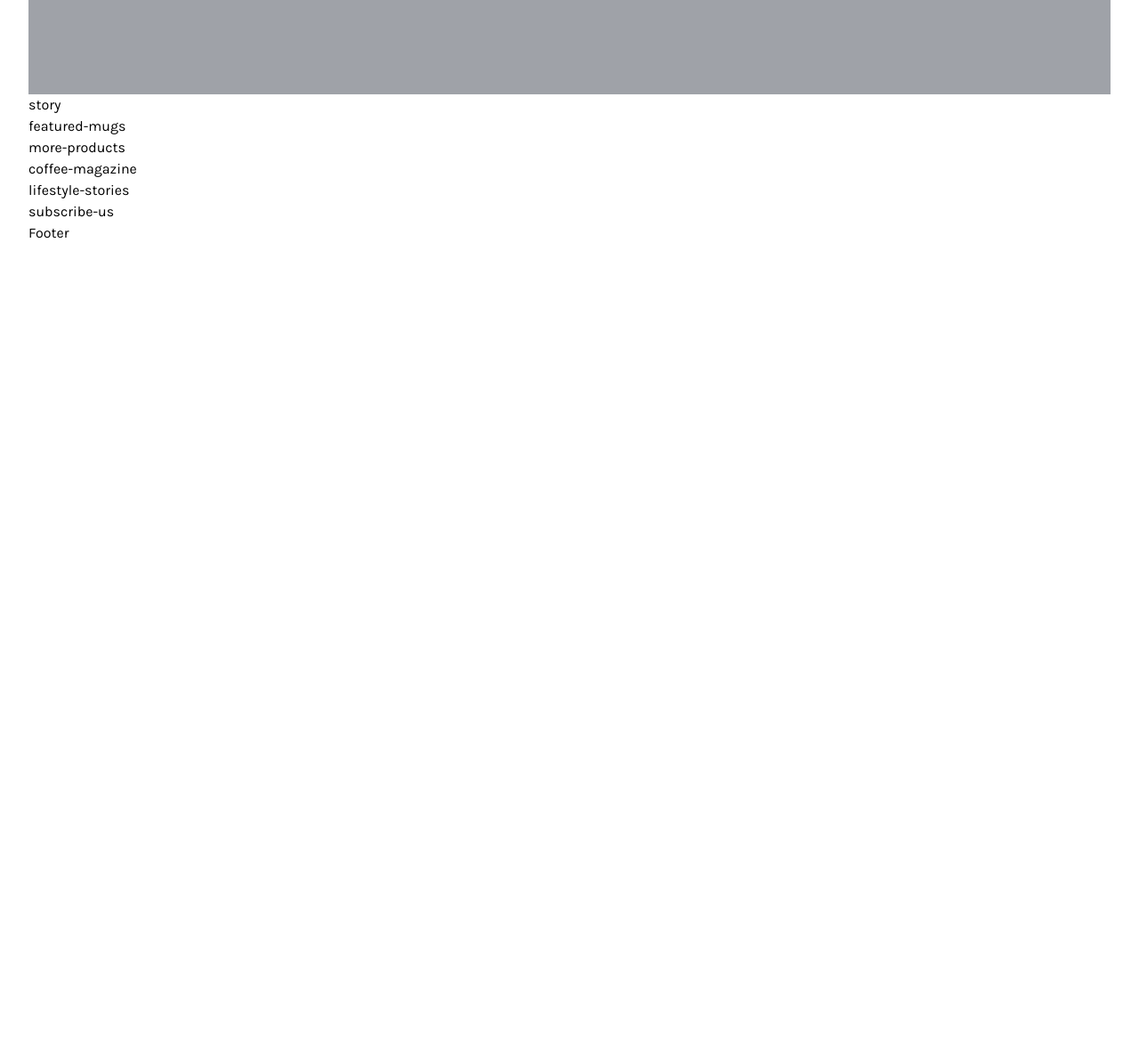
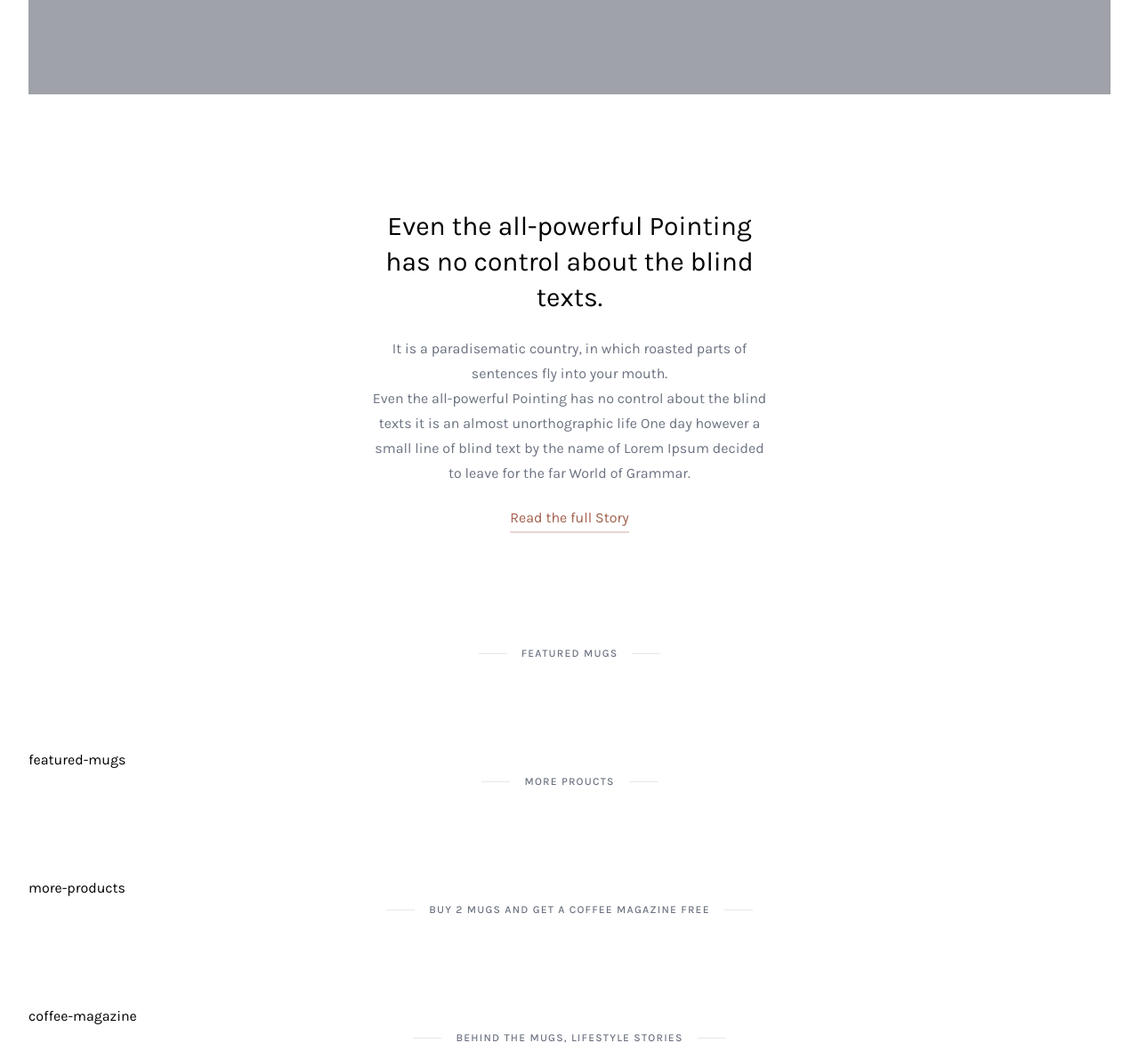
Before and after one commit to ntt18082001/learn-tailwindcss, a website: page public/index.html in a window 1280 px wide. Shown: the part 500-1681 px from the top of the page at 89% size. Before the commit the page ends 800 px from the top, so only its background shows below. Drawn offline with nearby package versions, Linux system fonts and the light colour scheme; files that its build step writes are made by us from their sources.

Commit message:
Add story and subheadline

```diff
--- a/public/index.html
+++ b/public/index.html
@@ -3,20 +3,31 @@
   <head>
     <meta charset="UTF-8" />
     <meta name="viewport" content="width=device-width, initial-scale=1.0" />
-    <link rel="icon" href="./img/favicon/icons8-favorite-48.png" type="image/x-icon" />
+    <link
+      rel="icon"
+      href="./img/favicon/icons8-favorite-48.png"
+      type="image/x-icon"
+    />
     <title>Tien Si</title>
     <link href="./output.css" type="text/css" rel="stylesheet" />
     <script src="./main.js" type="text/javascript" async></script>
   </head>
   <body>
     <div id="root">
-      <div class="content-wrapper font-Karla max-w-screen-2xl text-base mx-auto px-8">
+      <div
+        class="content-wrapper font-Karla max-w-screen-2xl text-base mx-auto px-8"
+      >
         <header class="py-6 mx-auto">
           <nav class="flex flex-row justify-between items-center relative">
-            <div class="logo basis-2/6 text-center text-xl font-semibold cursor-pointer">
+            <div
+              class="logo basis-2/6 text-center text-xl font-semibold cursor-pointer"
+            >
               CoffeeStyle.
             </div>
-            <ul id="ts-top-menu" class="basis-3/6 hidden lg:flex lg:items-center lg:justify-end lg:gap-8 uppercase text-sm text-gray-500 font-medium">
+            <ul
+              id="ts-top-menu"
+              class="basis-3/6 hidden lg:flex lg:items-center lg:justify-end lg:gap-8 uppercase text-sm text-gray-500 font-medium"
+            >
               <li class="ts-top-menu-item ts-top-menu-item-active">
                 <a href="#" class="">Home</a>
               </li>
@@ -36,34 +47,71 @@
                 <a href="#" class="">StyleGuide</a>
               </li>
             </ul>
-            <ul class="basis-3/6 lg:basis-1/6 flex justify-end lg:justify-start items-center ml-16 uppercase text-sm text-gray-500 font-medium">
+            <ul
+              class="basis-3/6 lg:basis-1/6 flex justify-end lg:justify-start items-center ml-16 uppercase text-sm text-gray-500 font-medium"
+            >
               <li class="">
                 <a href="#" class="flex items-center">
-                  <svg xmlns="http://www.w3.org/2000/svg" fill="none" viewBox="0 0 24 24" stroke-width="1.5" stroke="currentColor" class="ts-icon">
-                    <path stroke-linecap="round" stroke-linejoin="round" d="M15.75 10.5V6a3.75 3.75 0 10-7.5 0v4.5m11.356-1.993l1.263 12c.07.665-.45 1.243-1.119 1.243H4.25a1.125 1.125 0 01-1.12-1.243l1.264-12A1.125 1.125 0 015.513 7.5h12.974c.576 0 1.059.435 1.119 1.007zM8.625 10.5a.375.375 0 11-.75 0 .375.375 0 01.75 0zm7.5 0a.375.375 0 11-.75 0 .375.375 0 01.75 0z" />
+                  <svg
+                    xmlns="http://www.w3.org/2000/svg"
+                    fill="none"
+                    viewBox="0 0 24 24"
+                    stroke-width="1.5"
+                    stroke="currentColor"
+                    class="ts-icon"
+                  >
+                    <path
+                      stroke-linecap="round"
+                      stroke-linejoin="round"
+                      d="M15.75 10.5V6a3.75 3.75 0 10-7.5 0v4.5m11.356-1.993l1.263 12c.07.665-.45 1.243-1.119 1.243H4.25a1.125 1.125 0 01-1.12-1.243l1.264-12A1.125 1.125 0 015.513 7.5h12.974c.576 0 1.059.435 1.119 1.007zM8.625 10.5a.375.375 0 11-.75 0 .375.375 0 01.75 0zm7.5 0a.375.375 0 11-.75 0 .375.375 0 01.75 0z"
+                    />
                   </svg>
                   <span class="mx-2">Cart</span>
-                  <span class="ts-badge-circle bg-orange-400 text-white">1</span>
+                  <span class="ts-badge-circle bg-orange-400 text-white"
+                    >1</span
+                  >
                 </a>
               </li>
             </ul>
-            <div class="basis-1/6 lg:hidden flex items-center cursor-pointer px-3 sm:px-8">
-              <svg id="ts-toggle-top-menu-icon" xmlns="http://www.w3.org/2000/svg" fill="none" viewBox="0 0 24 24" stroke-width="1.5" stroke="currentColor" class="ts-icon">
-                <path stroke-linecap="round" stroke-linejoin="round" d="M3.75 6.75h16.5M3.75 12h16.5m-16.5 5.25h16.5" />
+            <div
+              class="basis-1/6 lg:hidden flex items-center cursor-pointer px-3 sm:px-8"
+            >
+              <svg
+                id="ts-toggle-top-menu-icon"
+                xmlns="http://www.w3.org/2000/svg"
+                fill="none"
+                viewBox="0 0 24 24"
+                stroke-width="1.5"
+                stroke="currentColor"
+                class="ts-icon"
+              >
+                <path
+                  stroke-linecap="round"
+                  stroke-linejoin="round"
+                  d="M3.75 6.75h16.5M3.75 12h16.5m-16.5 5.25h16.5"
+                />
               </svg>
             </div>
           </nav>
         </header>
         <main>
-          <div class="slider h-[530px] bg-[url('./img/slider-bg.jpg')] bg-cover bg-no-repeat bg-bottom">
-            <div class="w-full h-full flex justify-center items-center bg-gray-900 bg-opacity-40">
+          <div
+            class="slider h-[530px] bg-[url('./img/slider-bg.jpg')] bg-cover bg-no-repeat bg-bottom"
+          >
+            <div
+              class="w-full h-full flex justify-center items-center bg-gray-900 bg-opacity-40"
+            >
               <div class="mx-16 text-white text-center">
                 <div class="uppercase mb-6">Best Place To Buy Coffee</div>
                 <div class="font-medium text-5xl mb-6">Coffee Mugs</div>
-                <div class="font-medium text-lg mb-8">The most versatile furniture system ever created. Designed to fit your life, made to move and grow.</div>
+                <div class="font-medium text-lg mb-8">
+                  The most versatile furniture system ever created. Designed to
+                  fit your life, made to move and grow.
+                </div>
                 <div class="flex justify-center">
-                  <div class="uppercase bg-white text-gray-900 w-max tracking-tighter py-4 px-8 text-sm font-semibold cursor-pointer
-                    hover:bg-opacity-95">
+                  <div
+                    class="uppercase bg-white text-gray-900 w-max tracking-tighter py-4 px-8 text-sm font-semibold cursor-pointer hover:bg-opacity-95"
+                  >
                     Explore Our Products
                   </div>
                 </div>
@@ -71,14 +119,61 @@
             </div>
           </div>
           <!-- End slider -->
-          <div class="story">story</div>
+          <div class="story">
+            <div class="w-full h-full flex justify-center items-center">
+              <div class="px-4 sm:px-16 md:p-32 lg:px-64 xl:px-96 py-32 text-center">
+                <div class="text-3xl mb-6 leading-10">
+                  Even the all-powerful Pointing has no control about the blind
+                  texts.
+                </div>
+                <div class="text-gray-500 leading-7 mb-6">
+                  It is a paradisematic country, in which roasted parts of
+                  sentences fly into your mouth.<br>Even the all-powerful Pointing
+                  has no control about the blind texts it is an almost
+                  unorthographic life One day however a small line of blind text
+                  by the name of Lorem Ipsum decided to leave for the far World
+                  of Grammar.
+                </div>
+                <div class="">
+                  <a
+                    href="#"
+                    class="text-coffee-400 hover:text-coffee-600 relative after:absolute after:-bottom-2 after:left-0 after:bg-coffee-50 hover:after:bg-coffee-200
+                    after:h-0.5 after:w-full after:transition-all after:ease-in-out after:duration-400"
+                    >Read the full Story</a
+                  >
+                </div>
+              </div>
+            </div>
+          </div>
           <!-- End story -->
-          <div class="featured-mugs">featured-mugs</div>
+          <div class="ts-subheadline">
+            <div class="ts-subheadline-deco-line"></div>
+            <div class="ts-subheadline-label">Featured Mugs</div>
+            <div class="ts-subheadline-deco-line"></div>
+          </div>
+          <div class="featured-mugs">
+            featured-mugs
+          </div>
           <!-- End featured-mugs -->
+          <div class="ts-subheadline">
+            <div class="ts-subheadline-deco-line"></div>
+            <div class="ts-subheadline-label">More Proucts</div>
+            <div class="ts-subheadline-deco-line"></div>
+          </div>
           <div class="more-products">more-products</div>
           <!-- End more-products -->
+          <div class="ts-subheadline">
+            <div class="ts-subheadline-deco-line"></div>
+            <div class="ts-subheadline-label">Buy 2 Mugs And Get a Coffee Magazine Free</div>
+            <div class="ts-subheadline-deco-line"></div>
+          </div>
           <div class="coffee-magazine">coffee-magazine</div>
           <!-- End coffee-magazine -->
+          <div class="ts-subheadline">
+            <div class="ts-subheadline-deco-line"></div>
+            <div class="ts-subheadline-label">Behind The Mugs, LifeStyle Stories</div>
+            <div class="ts-subheadline-deco-line"></div>
+          </div>
           <div class="lifestyle-stories">lifestyle-stories</div>
           <!-- End lifestyle-stories -->
           <div class="subscribe-us">subscribe-us</div>
--- a/src/input.css
+++ b/src/input.css
@@ -9,7 +9,7 @@
 }
 
 .ts-top-menu-item {
-  @apply cursor-pointer py-1 hover:text-gray-800 relative after:lg:absolute after:lg:bottom-0 after:lg:left-0 after:lg:bg-light-coffee
+  @apply cursor-pointer py-1 hover:text-gray-800 relative after:lg:absolute after:lg:bottom-0 after:lg:left-0 after:lg:bg-coffee-200
   after:lg:h-0.5 after:lg:w-0 hover:after:lg:w-full after:lg:transition-all after:lg:ease-in-out after:lg:duration-300;
 }
 
@@ -24,3 +24,15 @@
 .ts-badge-circle {
   @apply text-xs text-center rounded-full px-1.5;
 }
+
+.ts-subheadline {
+  @apply flex justify-center items-center mb-24;
+}
+
+.ts-subheadline-deco-line {
+ @apply w-8 h-px bg-gray-200;
+}
+
+.ts-subheadline-label {
+  @apply uppercase mx-4 tracking-widest text-gray-500 font-medium text-[12px] text-center;
+}
--- a/tailwind.config.js
+++ b/tailwind.config.js
@@ -7,7 +7,12 @@ module.exports = {
         Karla: ['Karla', 'sans-serif']
       },
       colors: {
-        'light-coffee': '#C89F94',
+        'coffee': {
+          50: '#E8D6D0',
+          200: '#C89F94',
+          400: '#A25F4B',
+          600: '#744838'
+        }
       },
       keyframes: {
         slideDown: {
```
